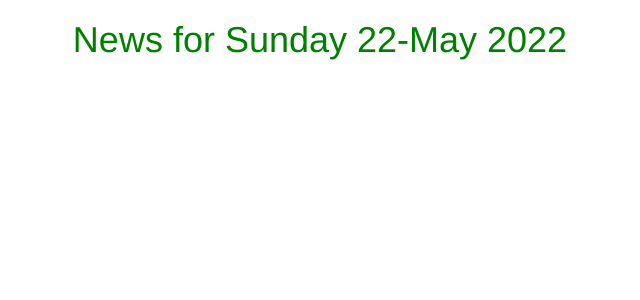
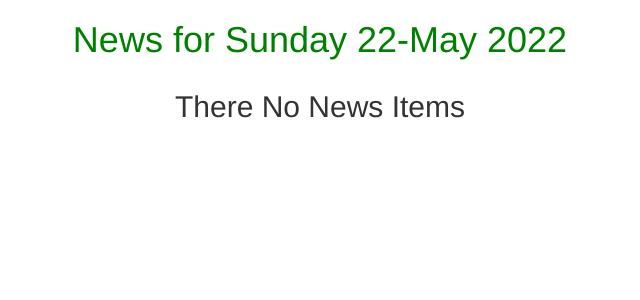
Before and after one commit to nealwaga/The-Moringa-Tribune, a Django app: page / in a window 1280 px wide. Shown: the part 52-352 px from the top of the page, without its empty margins (320-960 px from the left). Run offline with Django 4.2, Linux system fonts and the light colour scheme; some libraries are stand-ins or nearby versions.

Commit message:
updating templates

```diff
--- a/news/templates/all-news/today-news.html
+++ b/news/templates/all-news/today-news.html
@@ -1,5 +1,26 @@
 {%extends 'all-news/base.html'%}
-
 {% block content %}
 {{block.super}}
+
+<div class="container">
+
+    <!-- Looping through news   -->
+    {% for news_item in news %}
+
+    <div class="row">
+      <!-- displaying News articles -->
+      <div class="col-xs-6 col-sm-6 col-md-6 col-lg-6">
+        <h2 class="text-center"> {{ news_item.title }} </h2>
+      </div>
+
+    </div>
+
+    {% empty %}
+    <div class="row">
+      <h2 class="text-center">There No News Items</h2>
+    </div>
+    {% endfor %}
+
+  </div>
+
 {% endblock %}
```
